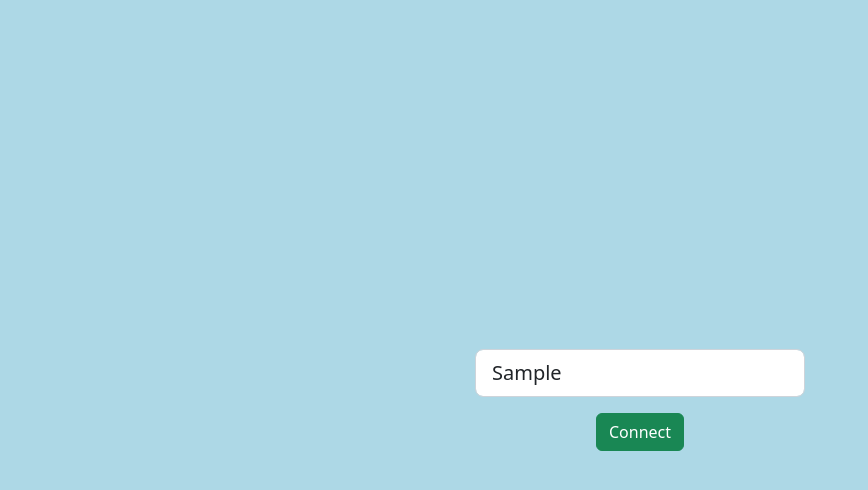
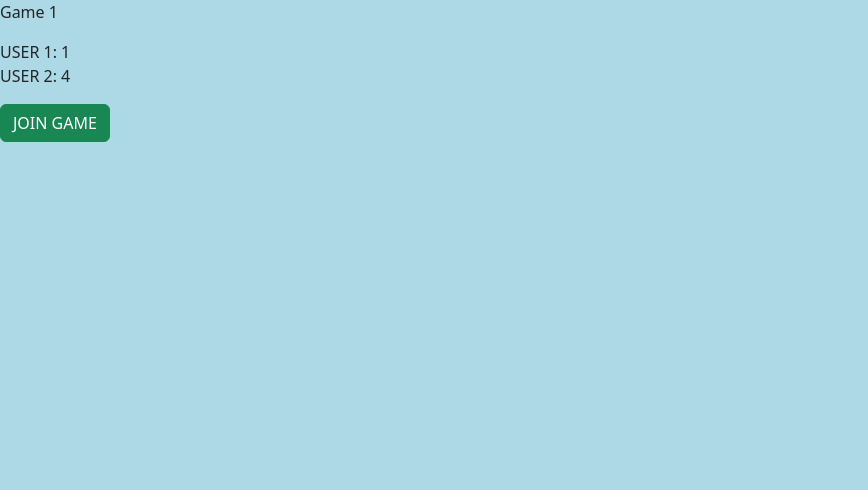
Before and after one commit to Snickesnacket/Medieinstitutet-API-KillTheVirusGame, a website built with Vite: page frontend/index.html in a window 1280 px wide. Both pictures are taken after typing "Sample" into the empty fields and a click on the button "Connect". Shown: the whole page, without its empty margins (0-868 px from the left). Built offline with nearby package versions, Linux system fonts and the light colour scheme; no server answers.

Commit message:
Hide login form and show lobby

```diff
--- a/frontend/index.html
+++ b/frontend/index.html
@@ -9,14 +9,13 @@
   </head>
   <body>
     <div id="app">
-      <div id="login" class="container hide">
+      <div id="login" class="container">
         <form id="username-form">
           <div class="mb-3">
             <input
               type="text"
               id="username"
               class="form-control form-control-lg"
-              required
               placeholder="Username..."
             />
           </div>
@@ -26,6 +25,20 @@
           </button>
         </form>
       </div>
+      <div id="lobby" class="hide">
+        <div class="rooms">
+          <div class="room">
+            <p>Game 1</p>
+
+            <div class="mb-3 usersInGame">
+              <div class="user">USER 1: <span>1</span></div>
+              <div class="user">USER 2: <span>4</span></div>
+            </div>
+
+            <button class="btn btn-success">
+              <span>JOIN GAME</span>
+            </button>
+          </div>
     </div>
 
     <script type="module" src="/src/main.ts"></script>
--- a/frontend/src/assets/scss/login/login.scss
+++ b/frontend/src/assets/scss/login/login.scss
@@ -17,3 +17,7 @@
     text-align: center;
   }
 }
+
+#login.hide {
+  display: none
+}
--- a/frontend/src/main.ts
+++ b/frontend/src/main.ts
@@ -3,16 +3,25 @@ import { io, Socket } from 'socket.io-client'
 import {
 	ClientToServerEvents,
 	ServerToClientEvents,
-} from '@backend/types/shared/SocketTypes'
+} from '../../backend/src/types/shared/SocketTypes'
 
 
 const SOCKET_HOST = import.meta.env.VITE_APP_SOCKET_HOST
 
 const usernameFormEl = document.querySelector('#username-form') as HTMLFormElement
+const loginEl = document.querySelector('#login') as HTMLDivElement
+const lobbyEl = document.querySelector('#lobby') as HTMLDivElement
 
+let roomId: string | null = null
 let username: string | null = null
 
 const socket: Socket<ServerToClientEvents, ClientToServerEvents> = io(SOCKET_HOST)
+
+const showLobby = () => {
+    loginEl.classList.add('hide')
+    console.log("Hello")
+    lobbyEl.classList.remove('hide')
+}
 
 usernameFormEl.addEventListener('submit', e => {
     e.preventDefault()
@@ -20,10 +29,9 @@ usernameFormEl.addEventListener('submit', e => {
     username = (usernameFormEl.querySelector('#username') as HTMLInputElement).value.trim()
 
     if (!username) {
+        console.log("Insert Name")
         return
     }
 
-    socket.emit('userJoin', username, () => {
-        console.log('Success?', )
-    })
+    showLobby()
 })
```
